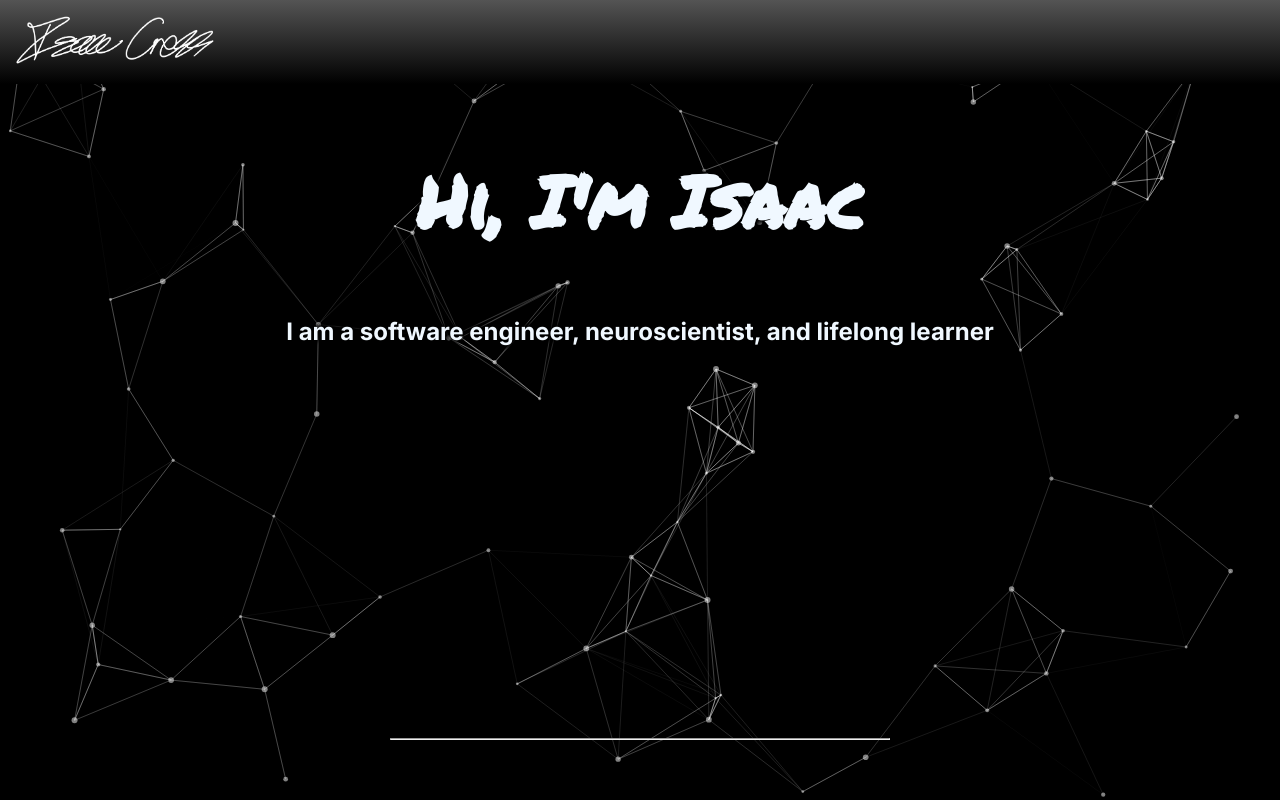
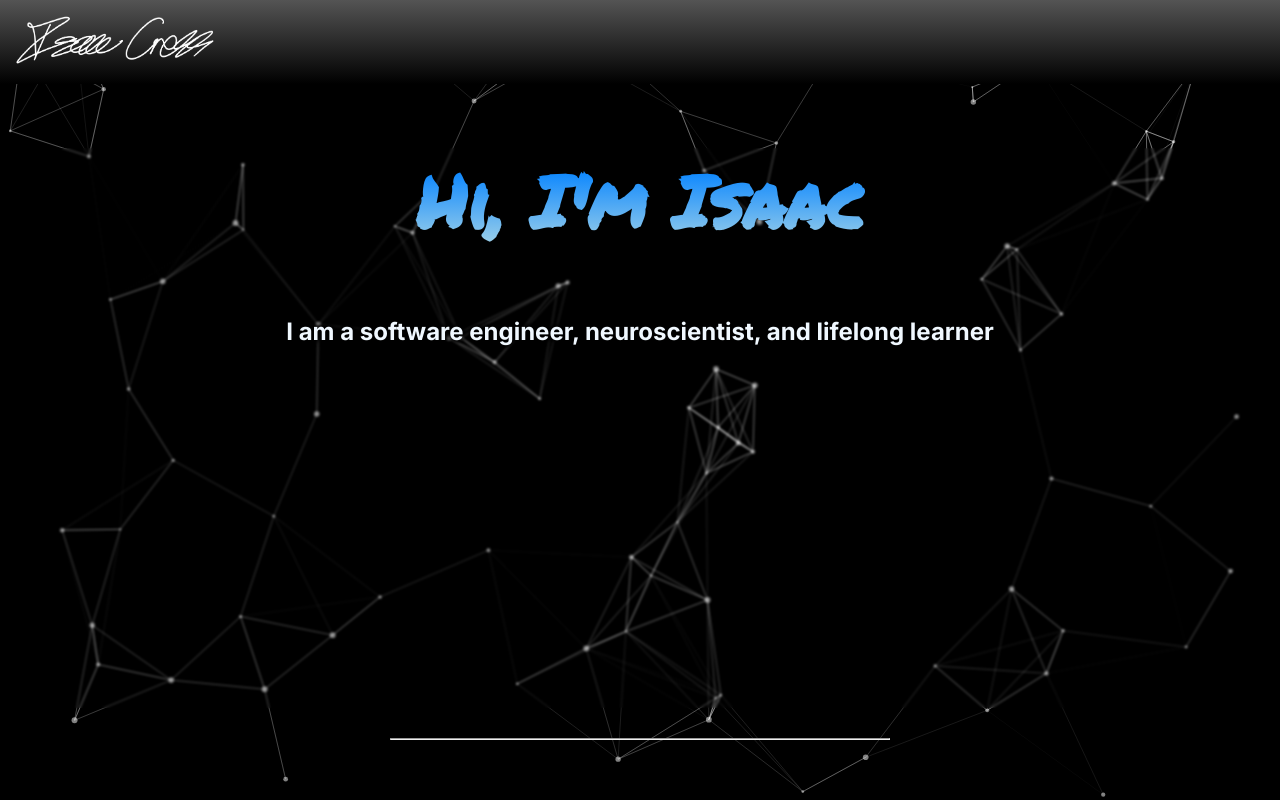
Before and after one commit to icress/portfolio-site, a Next.js app: page / in a window 1280 px wide. Built offline with nearby package versions, Linux system fonts and the light colour scheme.

Commit message:
Updated title color

```diff
--- a/app/components/card.jsx
+++ b/app/components/card.jsx
@@ -1,14 +1,11 @@
 import styles from '../page.module.css'
 import { motion } from 'framer-motion'
-
 
 export default function Card({ children, link }) {
     return (
         <a className={styles.cardLink} href={link} target='_blank'>
             <motion.div whileHover={{ scale: 1.1 }} className={styles.card}>
-
                 {children}
-
             </motion.div>
         </a>
     );
--- a/app/components/projects.jsx
+++ b/app/components/projects.jsx
@@ -2,7 +2,6 @@ import Card from './card';
 import CardGrid from './cardGrid';
 import styles from '../page.module.css';
 import { motion } from 'framer-motion';
-
 
 export default function Projects() {
   return (
--- a/app/page.module.css
+++ b/app/page.module.css
@@ -18,15 +18,18 @@
 
 .titleContainer {
   height: 70vh;
+  backdrop-filter: blur(1px);
 }
 
 .header {
   position: relative;
-  color: aliceblue;
-  text-shadow: 3px 0 5px #000, 0 -1px 5px #000, 0 1px 5px #000, -1px 0 5px #000;
   font-size: 4.5rem;
   margin: 5%;
   text-align: center;
+  background: linear-gradient(180deg, #0885ff  20%, lightblue);
+  -webkit-background-clip: text;
+  -webkit-text-fill-color: transparent;
+  text-shadow: none;
 }
 
 .subheader {
@@ -108,9 +111,9 @@
 
 .card:hover {
   border-image: linear-gradient(blue, lightblue) 30;
-    border-width: 4px;
-    border-style: solid;
-    cursor: pointer;
+  border-width: 4px;
+  border-style: solid;
+  cursor: pointer;
 }
 
 .card:hover h2 {
@@ -162,7 +165,7 @@
 /** For mobile devices **/
 @media (max-width: 767px) {
   .customShapeDividerBottom1700073436 svg {
-      width: calc(100% + 1.3px);
-      height: 106px;
+    width: calc(100% + 1.3px);
+    height: 106px;
   }
 }
```
